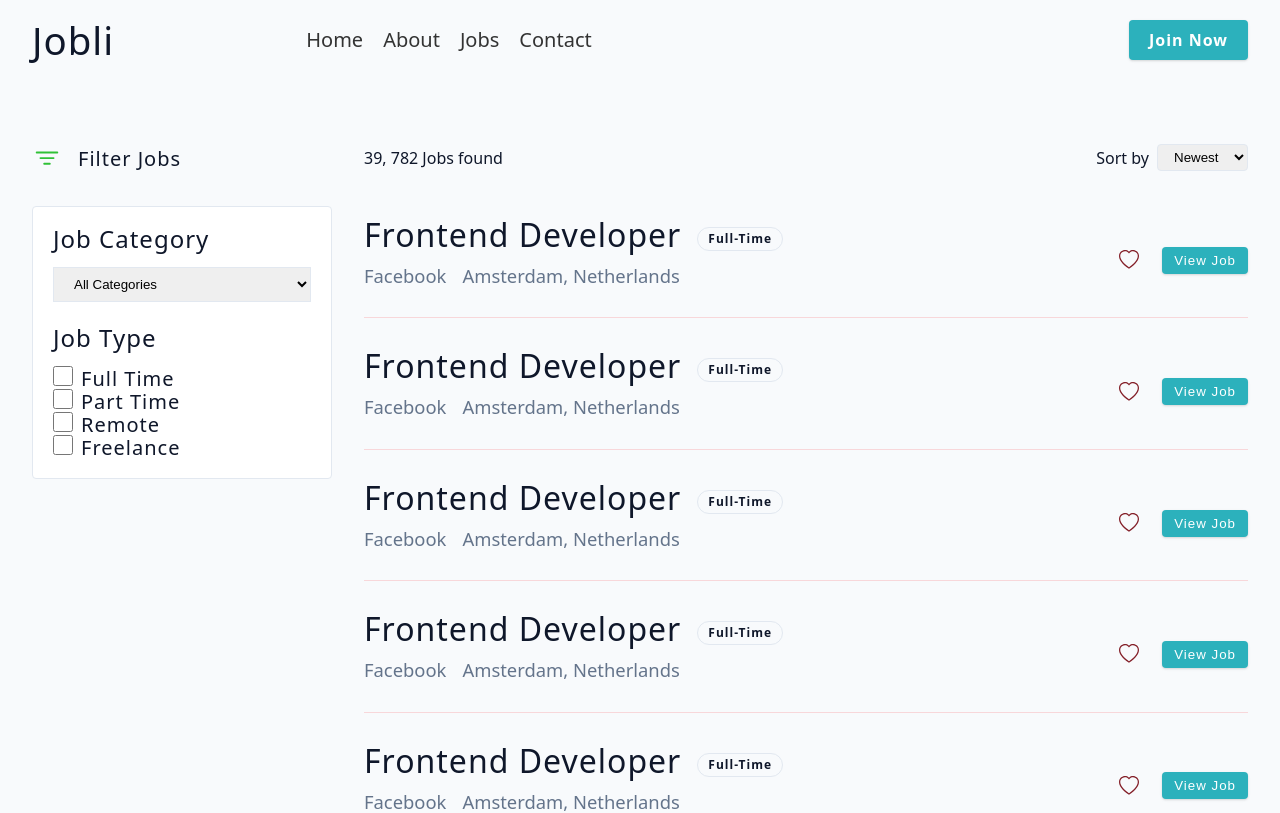
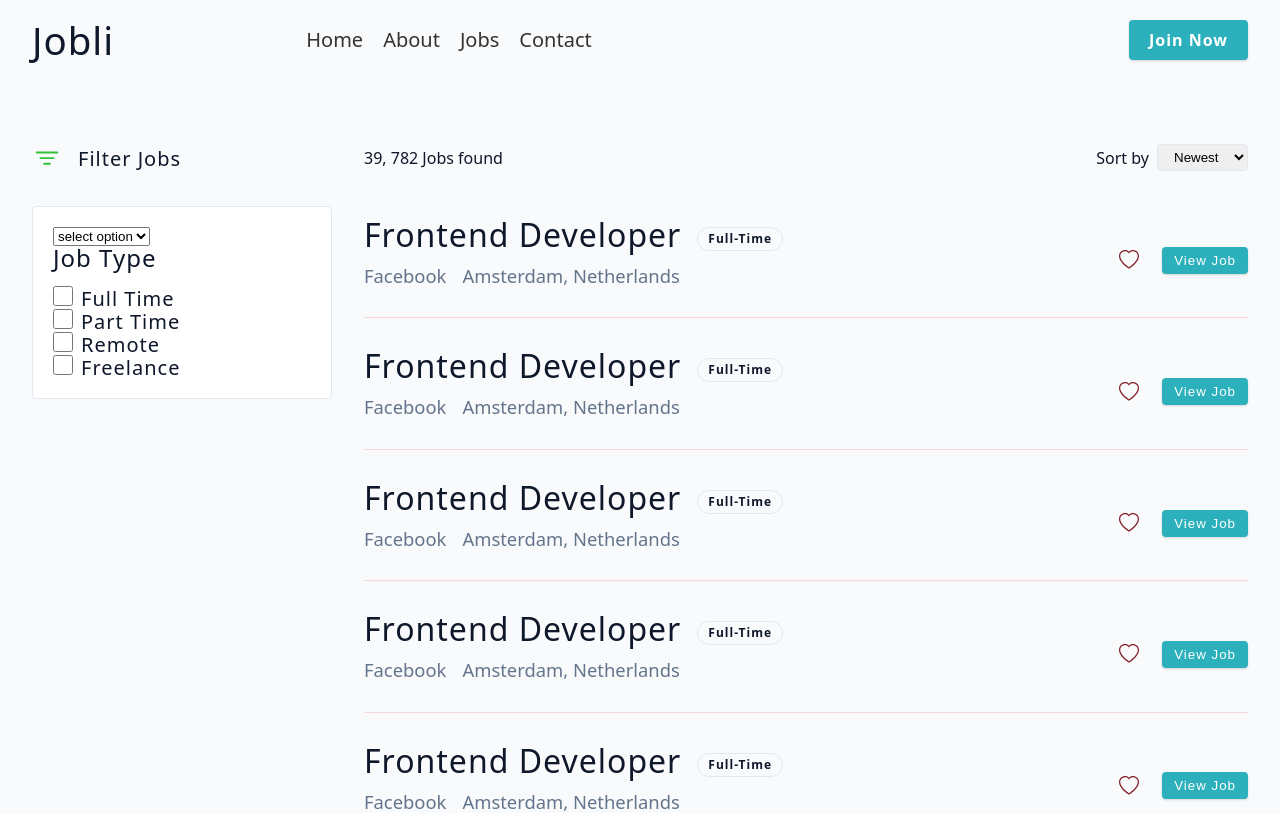
Before and after one commit to Jon-Felipe/jobli, a React (Vite) app in the folder client/: page /jobs in a window 1280 px wide. Shown: the top 813 px of the page. Built offline with nearby package versions, Linux system fonts and the light colour scheme.

Commit message:
select component init

```diff
--- /dev/null
+++ b/client/src/components/Select.tsx
@@ -0,0 +1,18 @@
+import React from 'react';
+import styled from 'styled-components';
+
+type Props = {};
+
+function Select({}: Props) {
+  return (
+    <Wrapper>
+      <select name='' id=''>
+        <option value=''>select option</option>
+      </select>
+    </Wrapper>
+  );
+}
+
+export default Select;
+
+const Wrapper = styled.div``;
--- a/client/src/pages/Jobs.tsx
+++ b/client/src/pages/Jobs.tsx
@@ -3,6 +3,7 @@ import styled from 'styled-components';
 
 // components
 import JobCard from '../components/JobCard';
+import Select from '../components/Select';
 
 // extras
 import { dummy_jobs } from '../utils/constants';
@@ -19,16 +20,7 @@ function Jobs({}: Props) {
         </div>
         <div className='filters__content'>
           {/* job category filter */}
-          <div className='filters__content-catgory'>
-            <h3>Job Category</h3>
-            <select name='category' id='category'>
-              <option value='all'>All Categories</option>
-              <option value='development'>Development</option>
-              <option value='design'>Design</option>
-              <option value='sales'>Sales</option>
-              <option value='property'>Real Estate</option>
-            </select>
-          </div>
+          <Select />
           {/* job type filter */}
           <div className='filters__content-type'>
             <h3>Job Type</h3>
```
